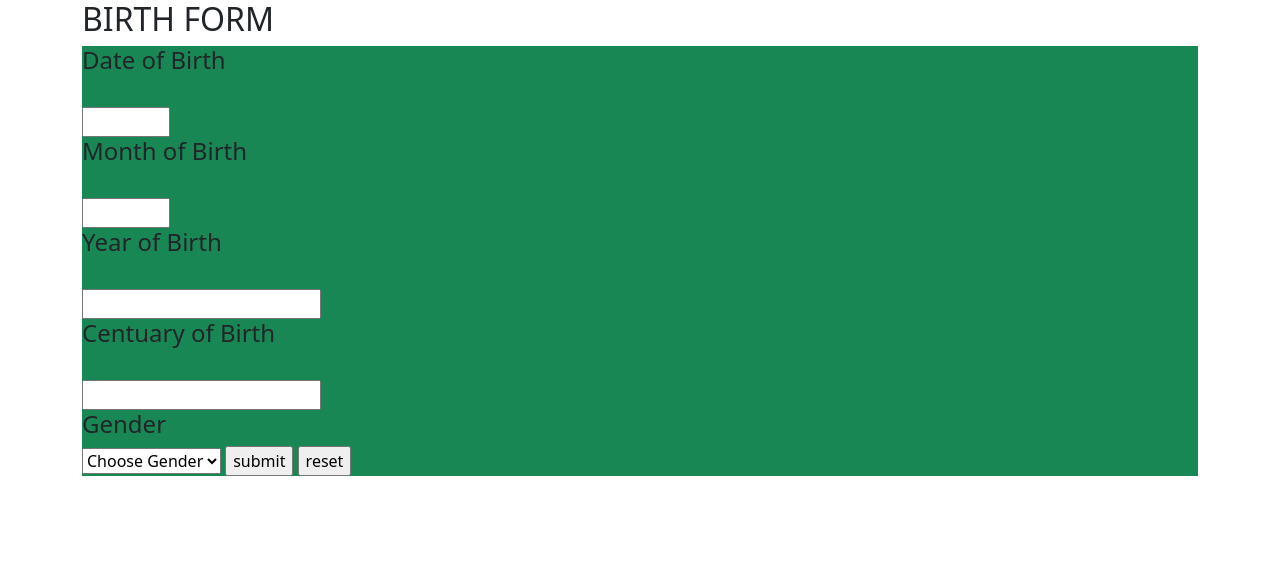
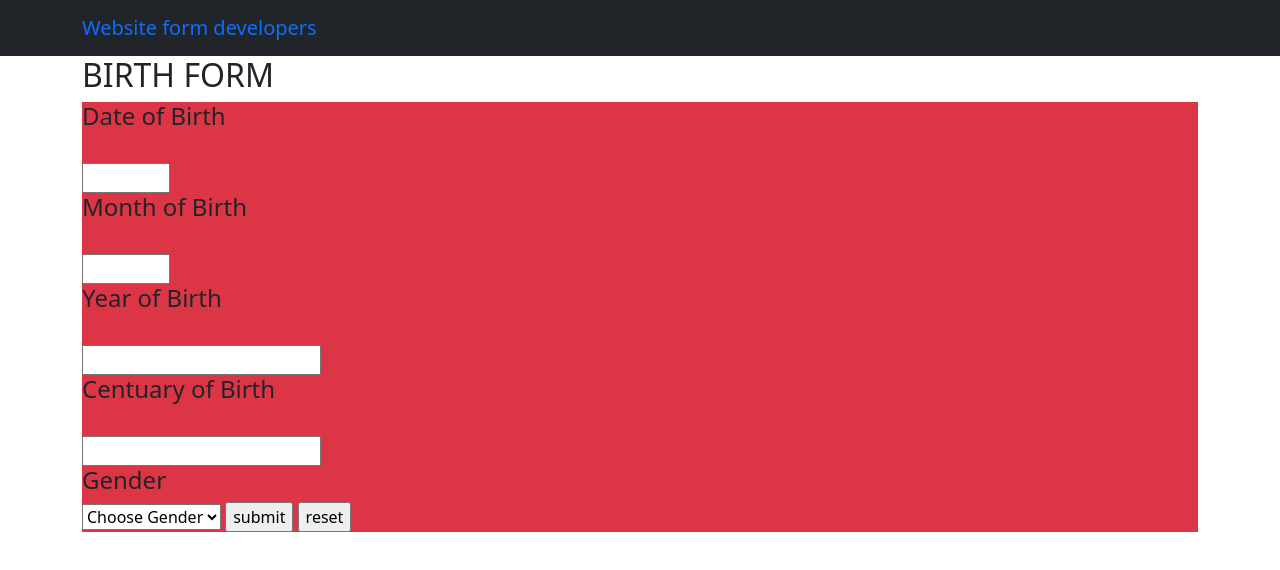
Before and after one commit to FIDELISSANYA/week2_project, a plain HTML site: page index.html in a window 1280 px wide. Drawn offline with nearby package versions, Linux system fonts and the light colour scheme.

Commit message:
Add the nav

```diff
--- a/index.html
+++ b/index.html
@@ -9,9 +9,15 @@
         integrity="sha384-1BmE4kWBq78iYhFldvKuhfTAU6auU8tT94WrHftjDbrCEXSU1oBoqyl2QvZ6jIW3" crossorigin="anonymous">
 </head>
 <body>
+    <nav class="navbar navbar-expand-lg bg-dark navbar dark">
+        <div class="container">
+            <a href="#" class="navbar-brand">Website form developers</a>
+        </div>
+
+    </nav>
     <div class="container">
         <h2 class="textalign-center">BIRTH FORM</h2>
-        <form action="" class="text-align-center bg-success" id="form_id">
+        <form action="#" class="form-group bg-danger" id="form_id">
             <h4>Date of Birth</h4>
             <label for="Date of Birth"></label><br>
             <input type="number" id="date" min="1" max="30"><br>
--- a/script.js
+++ b/script.js
@@ -6,7 +6,7 @@ function akanName() {
     var yearOfBirth = document.getElementById("year").value;
     var gender = document.getElementById("gender").value;
 
-    let birthDay = new Date(parseInt(monthOfBirth) , parseInt(dateOfBirth), 0, 0, 0, 0);
+    let birthDay = new Date(parseInt(yearOfBirth),parseInt(monthOfBirth) , parseInt(dateOfBirth), 0, 0, 0, 0);
     console.log("birthday "+birthDay);
     var dateStr = birthDay.toDateString();
     let birthDate = birthDay.getDay();
@@ -19,7 +19,7 @@ function akanName() {
     if (gender === "Female") {
         let name = akanFemaleName[birthDate];
         let test = document.getElementById('test');
-        test.innerHTML= 'You were born on ' + dateStr + 'Your Akan name is ' + name;
+        test.innerHTML = 'You were born on ' + dateStr + 'Your Akan name is ' + name;
     }
     if (dateOfBirth === "") {
         alert('Please input date of birth');
@@ -30,11 +30,18 @@ function akanName() {
     if (yearOfBirth === "") {
         alert('Please input year of birth');
     }
+
 }
+
+
 function ghanianName() {
     console.log("got year");
     akanName()
+    // let submitForm = document.getElementById('submit').value;
+    // submitForm.submit();
 }
+
+
 function detailsReset() {
     let formReset = document.getElementById('reset').value;
     formReset.reset();
```
Also changed, not shown: 1 other file.
